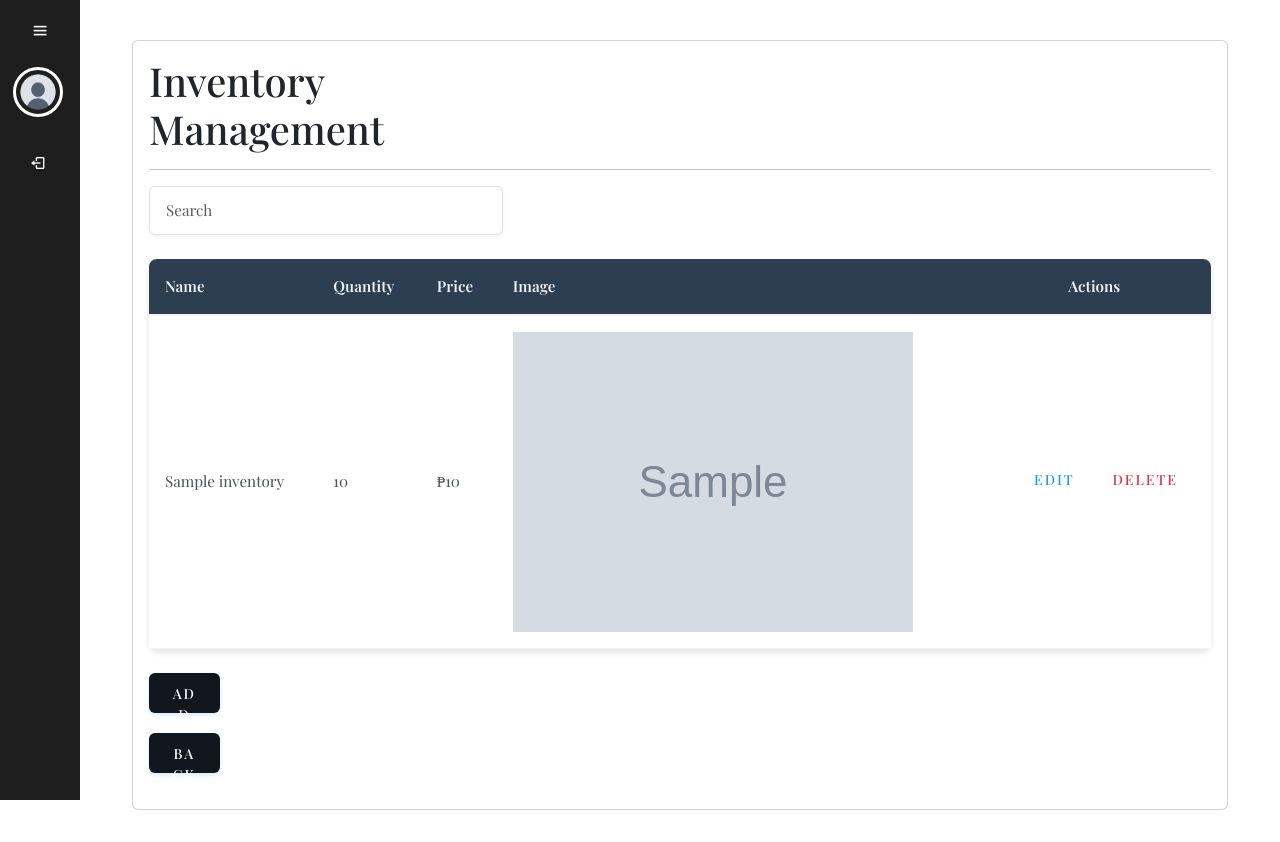
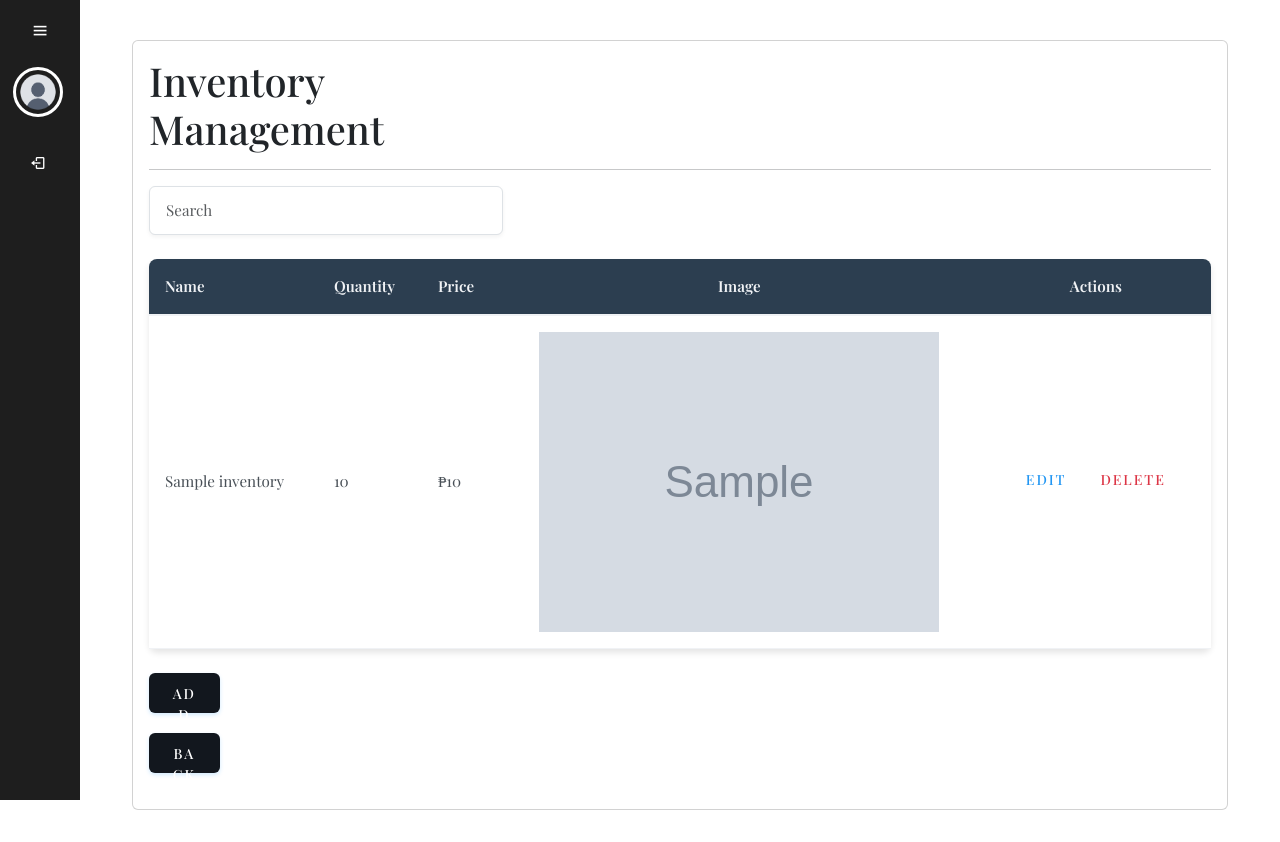
Before and after one commit to CML03012005/TailTreats, a PHP site: page /admin/inventory.php in a window 1280 px wide. Run offline with PHP 8.4, Linux system fonts and the light colour scheme; tables that the repository leaves empty or names only in its code hold one stand-in row (values such as "Sample post"); grey boxes marked "Sample" are stand-in pictures; some web fonts are replaced.

Commit message:
I added/changed something

```diff
--- a/admin/inventory.php
+++ b/admin/inventory.php
@@ -234,11 +234,10 @@ if (!isset($_SESSION["loggedin"])) {
           <table class="table table-sm" id="inventoryTable">
             <thead>
               <tr>
-
                 <th scope="col">Name</th>
                 <th scope="col">Quantity</th>
                 <th scope="col">Price</th>
-                <th scope="col">Image</th>
+                <th style="text-align: center;" scope="col">Image</th>
                 <th style="text-align: center;" scope="col">Actions</th>
               </tr>
             </thead>
@@ -258,10 +257,12 @@ if (!isset($_SESSION["loggedin"])) {
                     <td><?php echo $product_name ?></td>
                     <td><?php echo $product_quantity ?></td>
                     <td>₱<?php echo $product_price ?></td>
-                    <td><img src="../images/database/<?php echo $product_image ?>"></td>
+                    <td><div class="d-flex justify-content-center align-items-center"><img src="../images/database/<?php echo $product_image ?>"></div></td>
                     <td>
+                    <div class="d-flex justify-content-center align-items-center">
                       <a href="/edit?id=${item.id}" class="btn btn-sm btn-link">Edit</a>
                       <a href="/delete?id=${item.id}" class="btn btn-sm btn-link">Delete</a>
+                    </div>
                     </td>
                   </tr>
                   <?php
```
Also changed, not shown: images/database/3.png (added), images/database/472019229_969208931744996_3264441815373822255_n.png (added), images/database/jeep.png (added).
